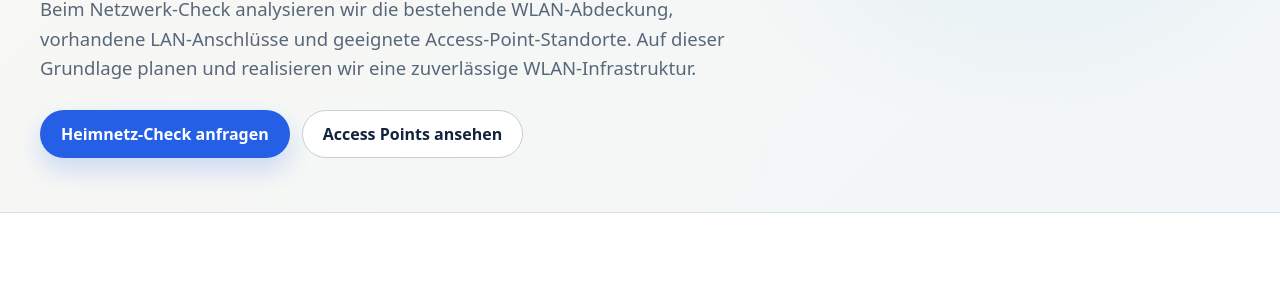
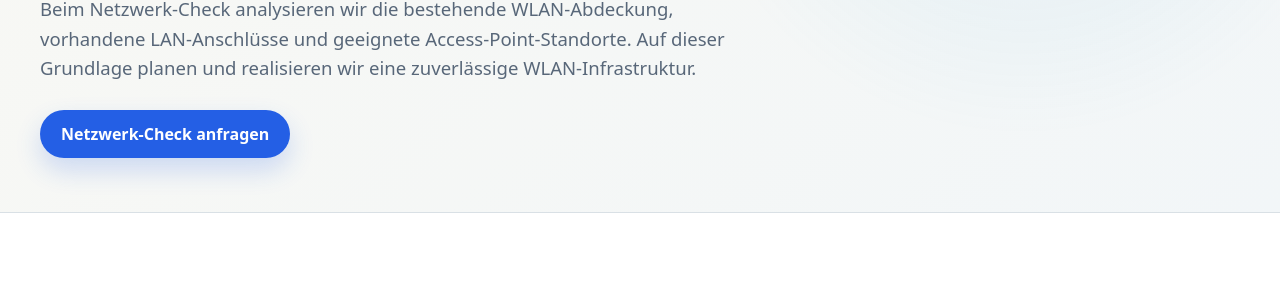
Before and after one commit to Progress654/Progress654.github.io, a website built with Vite: page test1/wlan-optimierung-wien-noe-burgenland.html in a window 1280 px wide. Shown: the part 285-573 px from the top of the page. Built offline with nearby package versions, Linux system fonts and the light colour scheme.

Commit message:
Modify WLAN optimization page content and actions
Updated the main section of the WLAN optimization page to include a new call-to-action for the network check request and removed the access points view link.

```diff
--- a/test1/wlan-optimierung-wien-noe-burgenland.html
+++ b/test1/wlan-optimierung-wien-noe-burgenland.html
@@ -10,7 +10,7 @@
   <a class="skip-link" href="#main">Zum Inhalt springen</a>
   <header class="site-header"><div class="nav-wrap"><a class="brand" href="index.html" aria-label="Beratung & Technik Startseite"><img class="brand-logo" src="assets/images/beratung-technik-logo.svg" alt="Beratung & Technik" width="700" height="180" decoding="async"><span>Netzwerkplanung & digitale Infrastruktur</span></a><button class="nav-toggle" type="button" aria-label="Navigation öffnen" aria-controls="site-navigation" aria-expanded="false" data-nav-toggle>Menü</button><nav class="site-nav" id="site-navigation" aria-label="Hauptnavigation" data-site-nav><a href="index.html">Start</a><a href="heimnetz-glasfaserplaner.html">CONNECT home</a><a href="netzwerk-kleine-bueros-praxis-wien-noe-burgenland.html">CONNECT Business</a><a href="preise.html">Netzwerk-Check</a><a href="ratgeber.html">Ratgeber</a><a class="button" href="kontakt.html">Kostenlose Einschätzung</a></nav></div></header>
 
-<main id="main"><section class="hero service-hero"><div class="hero-grid"><div><nav class="breadcrumb" aria-label="Brotkrümelnavigation"><a href="index.html">Start</a> / WLAN-Optimierung</nav><p class="eyebrow">Gleichmäßige Abdeckung mit Access Points</p><h1>WLAN gezielt verbessern.</h1><p class="lead">Beim Netzwerk-Check analysieren wir die bestehende WLAN-Abdeckung, vorhandene LAN-Anschlüsse und geeignete Access-Point-Standorte. Auf dieser Grundlage planen und realisieren wir eine zuverlässige WLAN-Infrastruktur.</p><div class="hero-actions"><a class="button" href="kontakt.html?anliegen=heimnetz-check#projektformular">Heimnetz-Check anfragen</a><a class="button-secondary" href="access-point-installation-wien-noe-burgenland.html">Access Points ansehen</a></div></div></div></section>
+<main id="main"><section class="hero service-hero"><div class="hero-grid"><div><nav class="breadcrumb" aria-label="Brotkrümelnavigation"><a href="index.html">Start</a> / WLAN-Optimierung</nav><p class="eyebrow">Gleichmäßige Abdeckung mit Access Points</p><h1>WLAN gezielt verbessern.</h1><p class="lead">Beim Netzwerk-Check analysieren wir die bestehende WLAN-Abdeckung, vorhandene LAN-Anschlüsse und geeignete Access-Point-Standorte. Auf dieser Grundlage planen und realisieren wir eine zuverlässige WLAN-Infrastruktur.</p><div class="hero-actions"><a class="button" href="kontakt.html?anliegen=heimnetz-check#projektformular">Netzwerk-Check anfragen</a></div></div></div></section>
 <section class="section"><div class="section-inner"><div class="section-head"><h2>Warum Repeater oft nicht die beste Lösung sind.</h2><p>Repeater übernehmen ein vorhandenes WLAN-Signal und können dessen Qualität nicht verbessern. Access Points werden per Netzwerkkabel oder PoE angebunden und schaffen eine zuverlässige WLAN-Abdeckung mit höherer Leistung und Stabilität.</p></div><div class="grid three"><div class="card"><h3>Stabile Anbindung</h3><p>Access Points werden über ein Netzwerkkabel angebunden und erhalten ihre Daten nicht über eine zusätzliche Funkverbindung. Das sorgt für eine zuverlässige und leistungsfähige WLAN-Abdeckung.</p></div><div class="card"><h3>Bessere Positionen</h3><p>WLAN wird dort geplant, wo es benötigt wird: für Stockwerke, Homeoffice, Terrasse, Garten, Garage oder weitere Bereiche mit erhöhtem Bedarf.</p></div><div class="card"><h3>Saubere Verwaltung</h3><p>Eine zentrale WLAN-Struktur mit einheitlichem Namen, optionalem Gäste-WLAN und nachvollziehbaren Einstellungen sorgt für eine einfache Nutzung und spätere Erweiterbarkeit.</p></div></div></div></section>
 <!--
 <section class="section teal"><div class="section-inner"><div class="grid two"><article class="card media-card"><img src="assets/images/generated-inwall-access-point.webp" alt="Dezenter Wand-Access-Point in einem hellen Wohnungsflur" width="1672" height="941" decoding="async" loading="lazy"><div class="media-copy"><h3>Dezente Access Points</h3><p>WLAN soll im Alltag funktionieren, ohne dass überall sichtbare Zusatzgeräte herumstehen.</p></div></article><article class="card product-card"><img src="assets/images/access-point-schwarz.webp" alt="Schwarzer HomeWay Access Point für Unterputz-nahe WLAN-Lösung" width="1672" height="1588" decoding="async" loading="lazy"><div class="media-copy"><h3>HomeWay WLAN</h3><p>Für passende Objekte kann eine wandnahe HomeWay-Lösung optisch und technisch interessant sein.</p></div></article></div></div></section>
```
